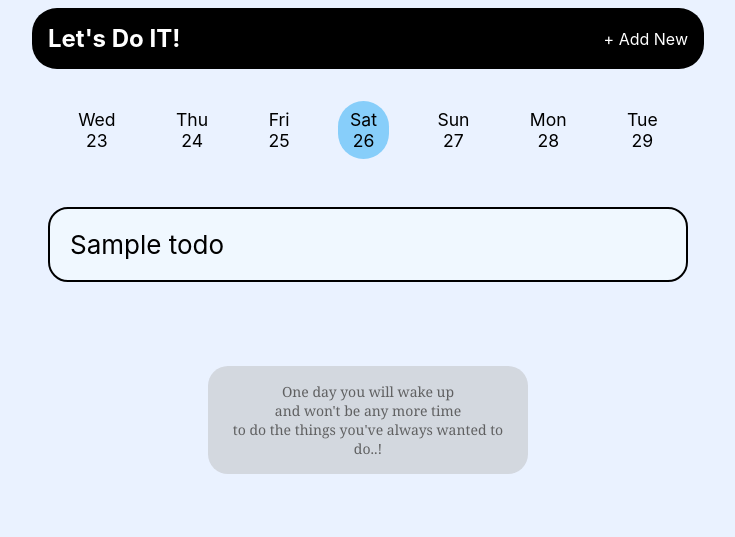
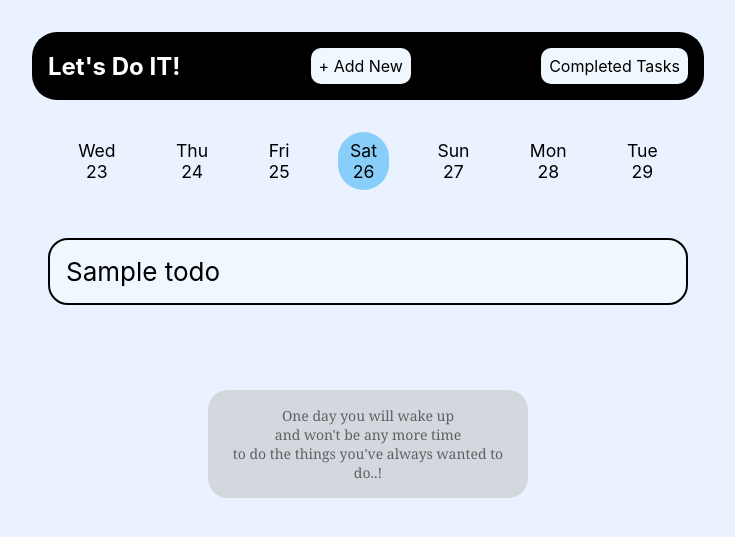
Before and after one commit to rezaaebraahimi/lets-do-it, a Flask app: page / in a window 1280 px wide. Shown: the top 537 px of the page, without its empty margins (272-1007 px from the left). Run offline with Flask 2, Linux system fonts and the light colour scheme; a database or web service that is not in the repository returns one stand-in record (values such as "Sample title"); some web fonts are replaced.

Commit message:
add func and style

```diff
--- a/app.py
+++ b/app.py
@@ -62,6 +62,22 @@ def add_habit():
                            selected_date=today)
 
 
+@app.route("/show", methods = ["POST", "GET"])
+def show():
+    date_str = request.args.get("date")
+    if date_str:
+        selected_date = datetime.datetime.fromisoformat(date_str)
+    else:
+        selected_date = today_at_midnight()
+
+    habits_does = db.Todo.find({"added": {"$lte":selected_date}})
+    allcompleted = [habit["habit"] for habit in db.Completed.find({"date":{"$lte":selected_date}})]
+    return render_template("show.html",
+                           title="Let's Do IT - Show All",
+                           completions=allcompleted,
+                           habits=habits_does,
+                           selected_date=selected_date)
+
 
 if __name__ == "__main__":
     app.run(host:="0.0.0.0", port:=int(os.environ.get('PORT', 5000)))
--- a/static/css/style.css
+++ b/static/css/style.css
@@ -20,14 +20,28 @@ body {
     display: flex;
     background: black;
     color: white;
+    margin-top: 2rem;
     justify-content: space-between;
     align-items: center;
     border-radius: 25px;
 }
 
 .header__link {
-    text-decoration: none;
+    text-decoration:none;
     color: inherit;
+}
+
+.header__link2 {
+    background-color: aliceblue;
+    text-decoration:none;
+    color: black;
+    padding: 0.5rem 0.5rem;
+    border-radius: 10px;
+}
+
+.header__link2:hover {
+    color: rgb(255, 255, 255);
+    background-color:rgb(30, 140, 80);
 }
 
 .header__link:hover {
@@ -108,8 +122,8 @@ body {
     align-items: center;
     justify-content: space-between;
     font-size: 26px;
-    padding: 20px;
-    margin-bottom: 20px;
+    padding: 1rem;
+    margin-bottom: 1.3rem;
     background-color: aliceblue;
     border: 2px solid black;
     border-radius: 20px;
@@ -121,6 +135,11 @@ body {
 
 .habit:not(.completed):hover {
     background-color: rgb(0, 155, 155);
+}
+
+.habit.completed{
+    background-color: rgba(90, 220, 140, 0.75);
+    border: none;
 }
 
 .habit__icon {
@@ -139,7 +158,7 @@ body {
 .habit__button {
     display: block;
     width: 100%;
-    padding: 20px;
+    padding: 1rem;
     font-size: inherit;
     font-family: inherit;
     border: none;
--- a/templates/base.html
+++ b/templates/base.html
@@ -16,8 +16,9 @@
         <header class="header">
             <h1 class="header__logo"><a href="{{ url_for('index') }}" class="header__link">Let's Do IT!</a></h1>
             {% if "add" not in request.endpoint %}
-                <a href="{{ url_for('add_habit') }}" class="header__link">+ Add New </a>
+                <a href="{{ url_for('add_habit') }}" class="header__link2">+ Add New </a>
             {% endif %}
+            <a href="{{ url_for('show') }}" class="header__link2">Completed Tasks</a>
         </header>
         <main class="main">
             <section class="dates">
```
Also changed, not shown: templates/show.html (added, +19 -0 lines).
